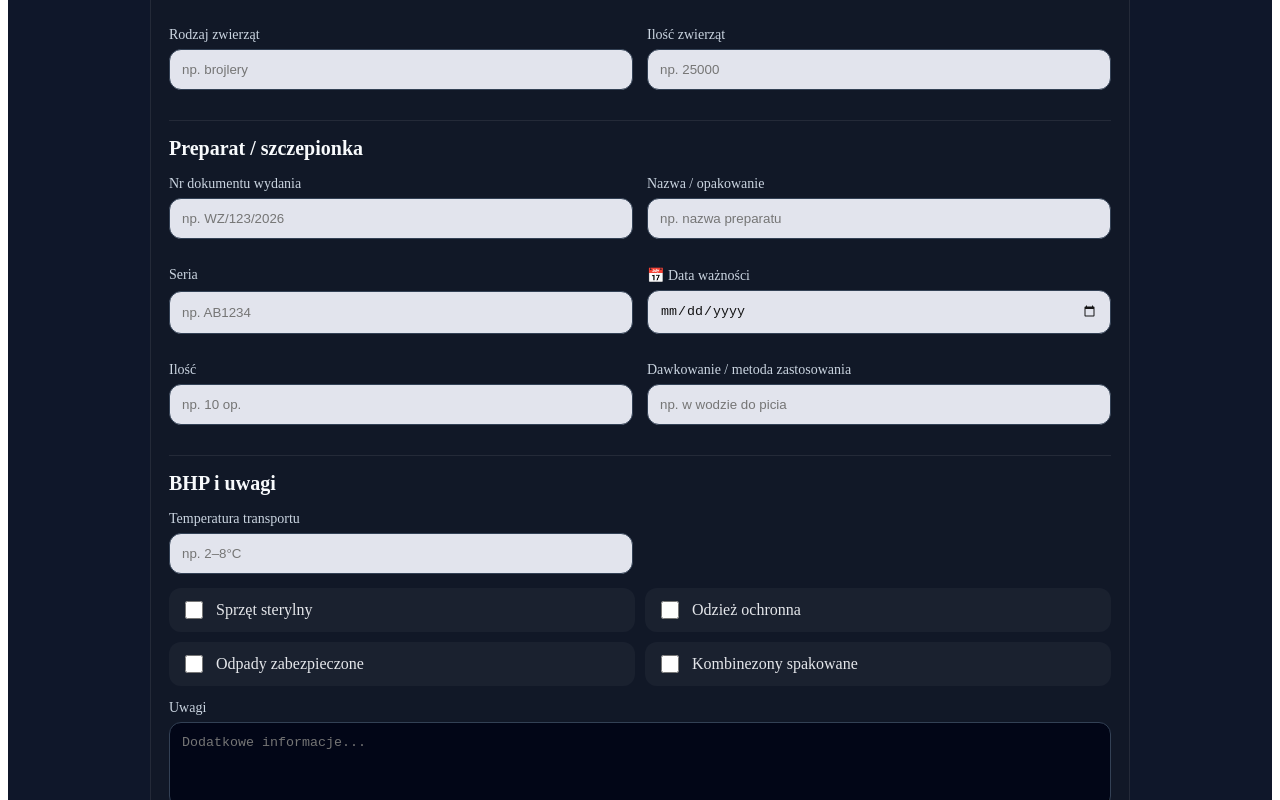
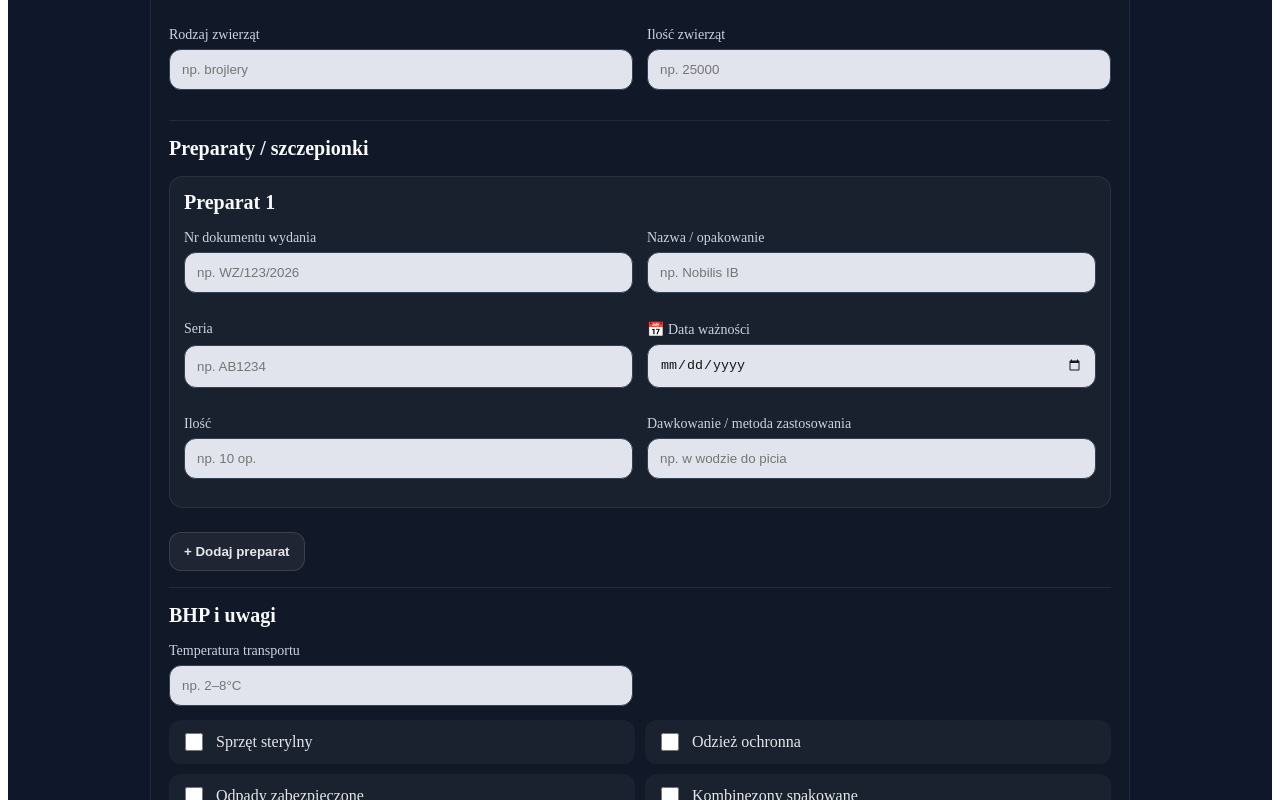
Before and after one commit to VITALIKXXX/protokol-electronic, a React (Create React App) app: page / in a window 1280 px wide. Shown: the part 1180-1980 px from the top of the page. Built offline with nearby package versions, Linux system fonts and the light colour scheme.

Commit message:
feat: add complete protocol form layout

```diff
--- a/src/features/protocols/ProtocolForm.js
+++ b/src/features/protocols/ProtocolForm.js
@@ -1,3 +1,4 @@
+import { useState } from "react";
 import {
     Card,
     Section,
@@ -9,10 +10,32 @@ import {
     Textarea,
     CheckboxGrid,
     CheckboxLabel,
+    ProductBlock,
     Button,
+    SecondaryButton,
+    ButtonsRow,
 } from "./ProtocolForm.styles";
 
+const emptyProduct = {
+    documentNumber: "",
+    name: "",
+    batch: "",
+    expiryDate: "",
+    quantity: "",
+    dosage: "",
+};
+
 export const ProtocolForm = () => {
+    const [products, setProducts] = useState([{ ...emptyProduct }]);
+
+    const addProduct = () => {
+        setProducts((prev) => [...prev, { ...emptyProduct }]);
+    };
+
+    const removeProduct = (indexToRemove) => {
+        setProducts((prev) => prev.filter((_, index) => index !== indexToRemove));
+    };
+
     return (
         <Card>
             <Section>
@@ -45,45 +68,16 @@ export const ProtocolForm = () => {
                 <SectionTitle>Rodzaj zabiegu</SectionTitle>
 
                 <CheckboxGrid>
-                    <CheckboxLabel>
-                        <input type="checkbox" /> Szczepienie IM
-                    </CheckboxLabel>
-
-                    <CheckboxLabel>
-                        <input type="checkbox" /> Szczepienie SC
-                    </CheckboxLabel>
-
-                    <CheckboxLabel>
-                        <input type="checkbox" /> Błona skrzydłowa
-                    </CheckboxLabel>
-
-                    <CheckboxLabel>
-                        <input type="checkbox" /> Kropla do oka
-                    </CheckboxLabel>
-
-                    <CheckboxLabel>
-                        <input type="checkbox" /> Spray
-                    </CheckboxLabel>
-
-                    <CheckboxLabel>
-                        <input type="checkbox" /> Deratyzacja
-                    </CheckboxLabel>
-
-                    <CheckboxLabel>
-                        <input type="checkbox" /> Dezynfekcja
-                    </CheckboxLabel>
-
-                    <CheckboxLabel>
-                        <input type="checkbox" /> Dezynsekcja
-                    </CheckboxLabel>
-
-                    <CheckboxLabel>
-                        <input type="checkbox" /> Czyszczenie linii pojenia
-                    </CheckboxLabel>
-
-                    <CheckboxLabel>
-                        <input type="checkbox" /> Inne
-                    </CheckboxLabel>
+                    <CheckboxLabel><input type="checkbox" /> Szczepienie IM</CheckboxLabel>
+                    <CheckboxLabel><input type="checkbox" /> Szczepienie SC</CheckboxLabel>
+                    <CheckboxLabel><input type="checkbox" /> Błona skrzydłowa</CheckboxLabel>
+                    <CheckboxLabel><input type="checkbox" /> Kropla do oka</CheckboxLabel>
+                    <CheckboxLabel><input type="checkbox" /> Spray</CheckboxLabel>
+                    <CheckboxLabel><input type="checkbox" /> Deratyzacja</CheckboxLabel>
+                    <CheckboxLabel><input type="checkbox" /> Dezynfekcja</CheckboxLabel>
+                    <CheckboxLabel><input type="checkbox" /> Dezynsekcja</CheckboxLabel>
+                    <CheckboxLabel><input type="checkbox" /> Czyszczenie linii pojenia</CheckboxLabel>
+                    <CheckboxLabel><input type="checkbox" /> Inne</CheckboxLabel>
                 </CheckboxGrid>
             </Section>
 
@@ -150,7 +144,11 @@ export const ProtocolForm = () => {
             </Section>
 
             <Section>
-                <SectionTitle>Preparat / szczepionka</SectionTitle>
+                <SectionTitle>Preparaty / szczepionki</SectionTitle>
+
+                {products.map((product, index) => (
+                    <ProductBlock key={index}>
+                        <SectionTitle>Preparat {index + 1}</SectionTitle>
 
                         <Grid>
                             <Field>
@@ -160,7 +158,7 @@ export const ProtocolForm = () => {
 
                             <Field>
                                 <Label>Nazwa / opakowanie</Label>
-                        <Input placeholder="np. nazwa preparatu" />
+                                <Input placeholder="np. Nobilis IB" />
                             </Field>
 
                             <Field>
@@ -183,6 +181,18 @@ export const ProtocolForm = () => {
                                 <Input placeholder="np. w wodzie do picia" />
                             </Field>
                         </Grid>
+
+                        {products.length > 1 && (
+                            <SecondaryButton type="button" onClick={() => removeProduct(index)}>
+                                Usuń preparat
+                            </SecondaryButton>
+                        )}
+                    </ProductBlock>
+                ))}
+
+                <SecondaryButton type="button" onClick={addProduct}>
+                    + Dodaj preparat
+                </SecondaryButton>
             </Section>
 
             <Section>
@@ -196,21 +206,10 @@ export const ProtocolForm = () => {
                 </Grid>
 
                 <CheckboxGrid>
-                    <CheckboxLabel>
-                        <input type="checkbox" /> Sprzęt sterylny
-                    </CheckboxLabel>
-
-                    <CheckboxLabel>
-                        <input type="checkbox" /> Odzież ochronna
-                    </CheckboxLabel>
-
-                    <CheckboxLabel>
-                        <input type="checkbox" /> Odpady zabezpieczone
-                    </CheckboxLabel>
-
-                    <CheckboxLabel>
-                        <input type="checkbox" /> Kombinezony spakowane
-                    </CheckboxLabel>
+                    <CheckboxLabel><input type="checkbox" /> Sprzęt sterylny</CheckboxLabel>
+                    <CheckboxLabel><input type="checkbox" /> Odzież ochronna</CheckboxLabel>
+                    <CheckboxLabel><input type="checkbox" /> Odpady zabezpieczone</CheckboxLabel>
+                    <CheckboxLabel><input type="checkbox" /> Kombinezony spakowane</CheckboxLabel>
                 </CheckboxGrid>
 
                 <Field>
@@ -240,7 +239,9 @@ export const ProtocolForm = () => {
                 </Grid>
             </Section>
 
+            <ButtonsRow>
                 <Button type="button">Zapisz protokół</Button>
+            </ButtonsRow>
         </Card>
     );
 };
--- a/src/features/protocols/ProtocolForm.styles.js
+++ b/src/features/protocols/ProtocolForm.styles.js
@@ -122,3 +122,30 @@ export const Button = styled.button`
     background: #1d4ed8;
   }
 `;
+
+export const ProductBlock = styled.div`
+  padding: 14px;
+  margin-bottom: 14px;
+  border-radius: 14px;
+  background: rgba(255, 255, 255, 0.035);
+  border: 1px solid rgba(255, 255, 255, 0.08);
+`;
+
+export const SecondaryButton = styled.button`
+  border: 1px solid rgba(255, 255, 255, 0.12);
+  background: rgba(255, 255, 255, 0.06);
+  color: #e5e7eb;
+  padding: 11px 14px;
+  border-radius: 12px;
+  cursor: pointer;
+  font-weight: 600;
+  margin-top: 10px;
+
+  &:hover {
+    background: rgba(255, 255, 255, 0.1);
+  }
+`;
+
+export const ButtonsRow = styled.div`
+  margin-top: 18px;
+`;
```
Lines whose indentation alone changed are shown as unchanged.
